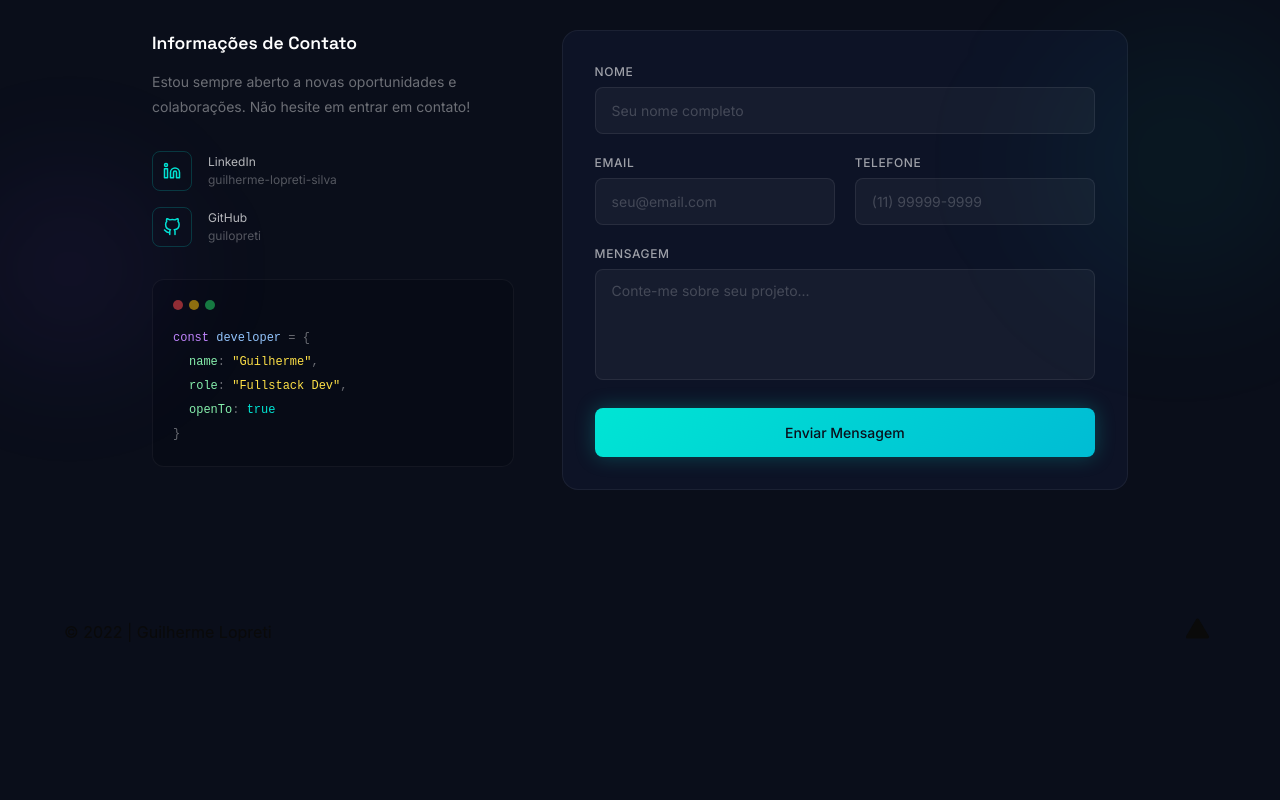
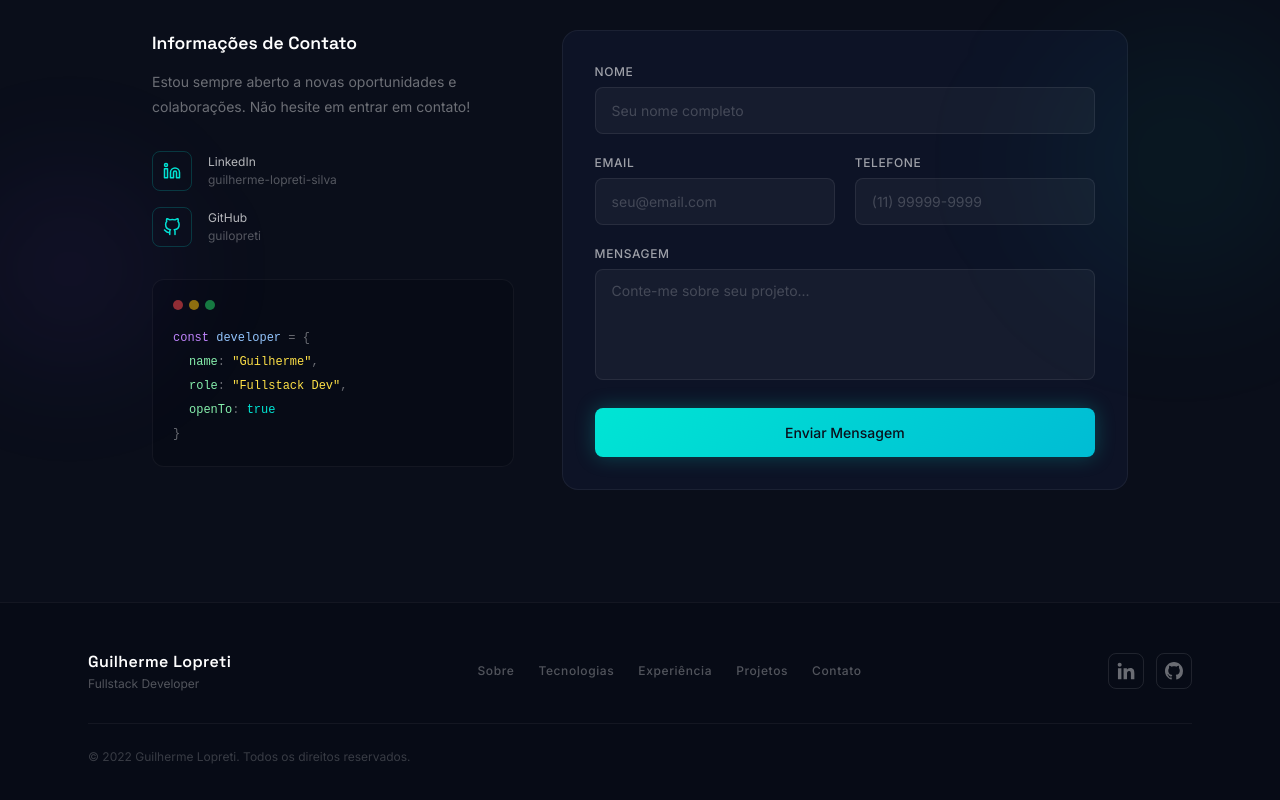
Before and after one commit to guilopreti/portfolio, a React (Vite) app: page / in a window 1280 px wide. Shown: the part 4301-5101 px from the top of the page. Before the commit the page ends 4963 px from the top, so only its background shows below. Built offline with nearby package versions, Linux system fonts and the light colour scheme; no server answers.

Commit message:
refactor: footer style and structure

```diff
--- a/src/components/Footer/index.jsx
+++ b/src/components/Footer/index.jsx
@@ -1,19 +1,80 @@
 import FooterContainer from "./styled";
-import { BsFillTriangleFill } from "react-icons/bs";
+import { GrLinkedinOption } from "react-icons/gr";
+import { BsGithub } from "react-icons/bs";
 
 const Footer = () => {
+  const year = new Date().getFullYear();
+  const sections = [
+    {
+      id: "about",
+      label: "Sobre",
+    },
+    {
+      id: "techs",
+      label: "Tecnologias",
+    },
+    {
+      id: "experience",
+      label: "Experiência",
+    },
+    {
+      id: "projects",
+      label: "Projetos",
+    },
+    {
+      id: "contact",
+      label: "Contato",
+    },
+  ];
+
   return (
     <FooterContainer>
       <section>
-        <span>© 2022 | Guilherme Lopreti</span>
+        <div className="footer-top">
+          <div className="footer-brand-div">
+            <span>Guilherme Lopreti</span>
+            <span>Fullstack Developer</span>
+          </div>
 
-        <button
-          onClick={() => {
-            window.scrollTo(0, 0);
-          }}
-        >
-          <BsFillTriangleFill />
-        </button>
+          <div className="footer-nav-div">
+            {sections.map((item) => (
+              <button
+                key={item.id}
+                onClick={() =>
+                  document.getElementById(item.id)?.scrollIntoView({
+                    behavior: "smooth",
+                  })
+                }
+              >
+                {item.label}
+              </button>
+            ))}
+          </div>
+
+          <div className="footer-links-div">
+            <a
+              href="https://www.linkedin.com/in/guilherme-lopreti-silva/"
+              target="_blank"
+              rel="noopener noreferrer"
+              title="LinkedIn"
+            >
+              <GrLinkedinOption size={20} />
+            </a>
+
+            <a
+              href="https://github.com/guilopreti"
+              target="_blank"
+              rel="noopener noreferrer"
+              title="GitHub"
+            >
+              <BsGithub size={18} />
+            </a>
+          </div>
+        </div>
+
+        <div className="footer-bottom">
+          <p> © {year} Guilherme Lopreti. Todos os direitos reservados.</p>
+        </div>
       </section>
     </FooterContainer>
   );
--- a/src/components/Footer/styled.js
+++ b/src/components/Footer/styled.js
@@ -1,36 +1,141 @@
 import styled from "styled-components";
 
 const FooterContainer = styled.footer`
-  height: 60px;
-  border-top: 4px solid var(--white-fixed);
-  color: var(--turquoise);
-  display: flex;
-  align-items: center;
-  justify-content: center;
+  position: relative;
+  padding-top: 3rem;
+  padding-bottom: 3rem;
+  border-top: 1px solid rgba(255, 255, 255, 0.05);
+  background: #070b16;
 
   section {
-    width: 90%;
+    max-width: 72rem;
+    margin-left: auto;
+    margin-right: auto;
+    padding-left: 1.5rem;
+    padding-right: 1.5rem;
+  }
+
+  .footer-top {
+    display: flex;
+    flex-direction: column;
+    align-items: center;
+    justify-content: space-between;
+    gap: 1.5rem;
+  }
+
+  .footer-brand-div {
+    display: flex;
+    flex-direction: column;
+    align-items: center;
+    gap: 0.25rem;
+
+    > span:nth-child(1) {
+      color: #ffffff;
+      font-family: "Space Grotesk", sans-serif;
+      font-weight: 600;
+      letter-spacing: 0.025em;
+    }
+
+    > span:nth-child(2) {
+      color: rgba(255, 255, 255, 0.3);
+      font-size: 0.75rem;
+      font-family: "Inter", sans-serif;
+    }
+  }
+
+  .footer-nav-div {
     display: flex;
     align-items: center;
-    justify-content: space-between;
+    gap: 6px;
+
+    button {
+      color: rgba(255, 255, 255, 0.3);
+      font-size: 0.75rem;
+      font-family: "Inter", sans-serif;
+      letter-spacing: 0.05em;
+      transition: color 200ms;
+
+      &:hover {
+        color: #00e5d4;
+      }
+    }
   }
 
-  button {
-    color: var(--black-blue);
-    background-color: var(--turquoise);
-    border: navajowhite;
-    padding: 7px;
-    border-radius: 100%;
-    cursor: pointer;
+  .footer-links-div {
+    display: flex;
+    align-items: center;
+    gap: 0.75rem;
+
+    a {
+      display: flex;
+      align-items: center;
+      justify-content: center;
+      width: 2.25rem; /* w-9 */
+      height: 2.25rem; /* h-9 */
+      border-radius: 0.5rem; /* rounded-lg */
+      border: 1px solid rgba(255, 255, 255, 0.1);
+      transition: all 200ms;
+
+      svg path {
+        fill: rgba(255, 255, 255, 0.4);
+        transition: fill 200ms;
+      }
+
+      &:hover {
+        border-color: rgba(0, 229, 212, 0.5);
+        background-color: rgba(0, 229, 212, 0.1);
+
+        svg path {
+          fill: #00e5d4;
+        }
+      }
+    }
   }
 
-  button:hover {
-    filter: brightness(0.8);
+  .footer-bottom {
+    margin-top: 2rem;
+    padding-top: 1.5rem;
+    border-top: 1px solid rgba(255, 255, 255, 0.05);
+    display: flex;
+    flex-direction: column;
+    align-items: center;
+    justify-content: space-between;
+    gap: 0.75rem;
+
+    p {
+      color: rgba(255, 255, 255, 0.2);
+      font-size: 0.75rem;
+      font-family: "Inter", sans-serif;
+    }
   }
 
-  svg {
-    width: 23px;
-    height: 23px;
+  @media (min-width: 375px) {
+    .footer-nav-div {
+      gap: 16px;
+    }
+  }
+
+  @media (min-width: 425px) {
+    .footer-nav-div {
+      gap: 1.5rem;
+    }
+  }
+
+  @media (min-width: 640px) {
+    .footer-bottom {
+      flex-direction: row;
+    }
+  }
+
+  @media (min-width: 768px) {
+    .footer-top {
+      flex-direction: row;
+      align-items: center;
+    }
+
+    .footer-brand-div {
+      align-items: flex-start;
+    }
   }
 `;
 
--- a/src/components/Header/index.jsx
+++ b/src/components/Header/index.jsx
@@ -1,8 +1,6 @@
 import { HeaderContainer, DesktopNav, NavItem } from "./styled";
 import { GrLinkedinOption } from "react-icons/gr";
-import { BsGithub, BsEnvelope, BsFileEarmarkText } from "react-icons/bs";
-import { RiErrorWarningLine } from "react-icons/ri";
-import { AiOutlineRocket } from "react-icons/ai";
+import { BsGithub } from "react-icons/bs";
 import { useEffect, useState } from "react";
 
 const Header = () => {
--- a/src/components/Tech/index.jsx
+++ b/src/components/Tech/index.jsx
@@ -1,4 +1,3 @@
-import { useState } from "react";
 import TechContainer from "./styled";
 
 const Tech = ({ name, icon }) => {
--- a/src/components/TechsList/index.jsx
+++ b/src/components/TechsList/index.jsx
@@ -1,5 +1,4 @@
 import { useSelector } from "react-redux";
-import Tech from "../Tech";
 import TechsContainer from "./styled";
 import TechCategory from "../TechCategory";
 
```
